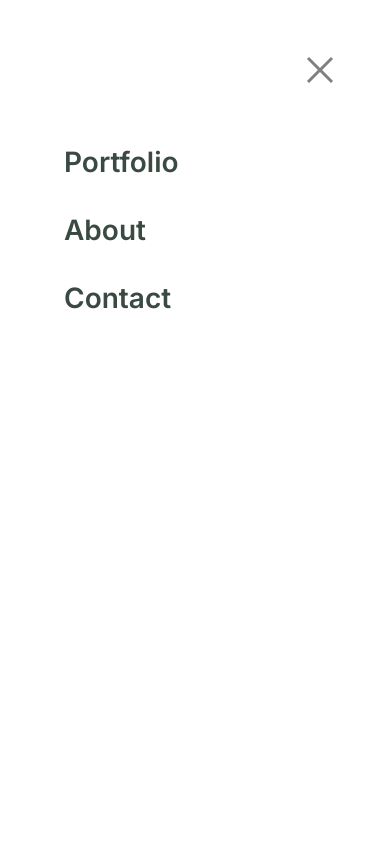
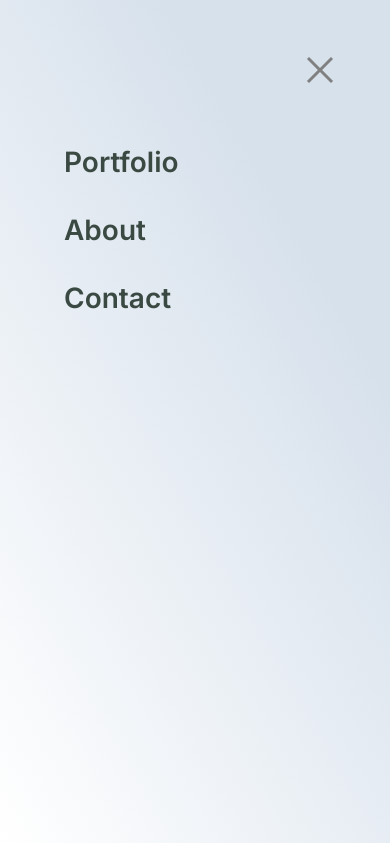
Before and after one commit to khitermedachraf/portfolio-temp, a website: page index.html in a window 390 px wide. Both pictures are taken after a click on the button 369 px from the left and 35 px from the top of the page. Shown: the top 843 px of the page. Drawn offline with Linux system fonts and the light colour scheme.

Commit message:
Add linear gradient to the mobile menu

```diff
--- a/style.css
+++ b/style.css
@@ -112,7 +112,7 @@ nav {
   right: 0;
   top: 0;
   bottom: 0;
-  background-color: var(--color-white);
+  background-image: linear-gradient(60deg, #ffffff 0%, #d7e1ec 74%);
   width: 100vw;
   height: 100vh;
   margin: 0;
@@ -171,6 +171,7 @@ nav {
 }
 
 @keyframes rainbow-text {
+
   0%,
   100% {
     background-position: 0 0;
```
